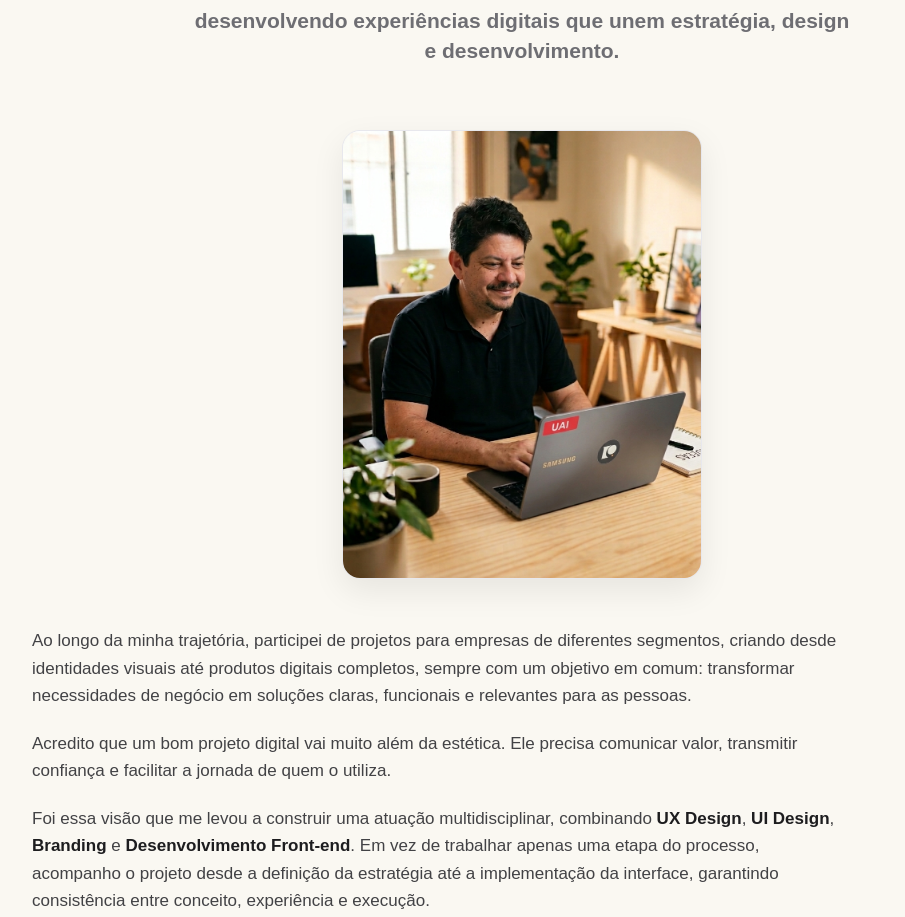
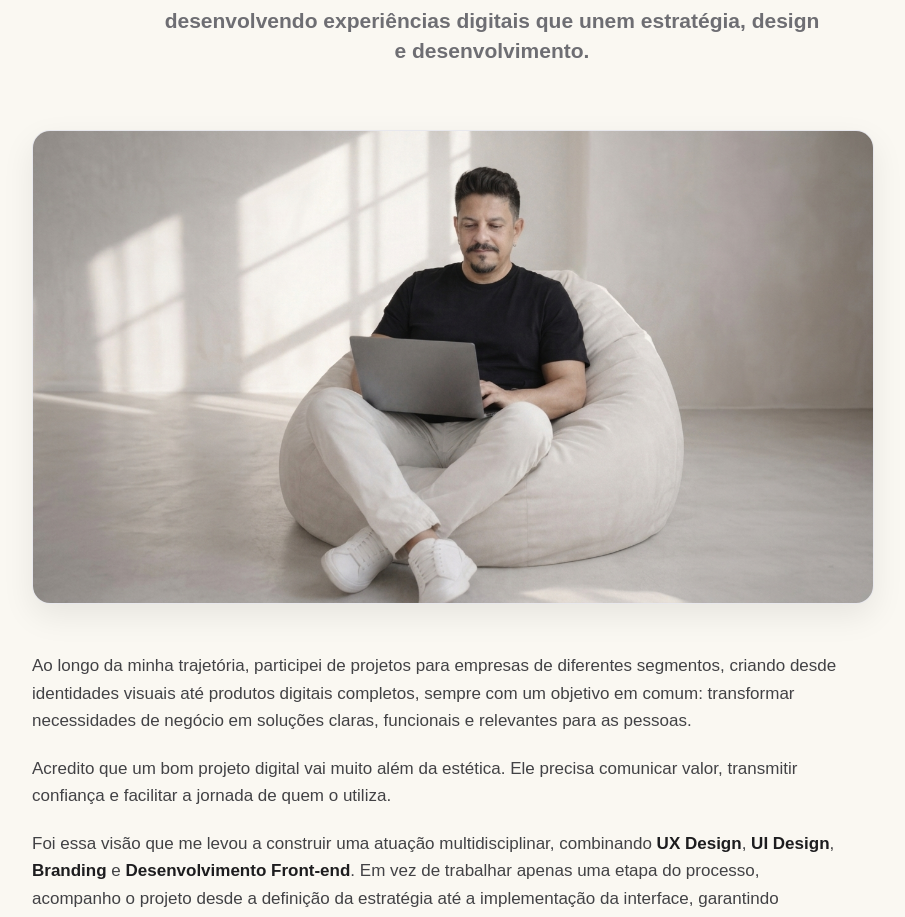
Before and after one commit to robsonsvicero/robson-svicero, a React (Vite) app: page /sobre in a window 1280 px wide. Shown: the part 605-1522 px from the top of the page, without its empty margins (118-1023 px from the left). Built offline with nearby package versions, Linux system fonts and the light colour scheme; no server answers; a web font is replaced by a local one.

Commit message:
feat: inclusão de imagem em sore

```diff
--- a/src/pages/About/About.jsx
+++ b/src/pages/About/About.jsx
@@ -46,10 +46,10 @@ export default function About() {
               </div>
               <figure className="about-portrait">
                 <img
-                  src="/assets/images/sobre-robson-svicero.png"
+                  src="/assets/images/sobre-robson.webp"
                   alt="Robson Svicero"
-                  width="640"
-                  height="760"
+                  width="840"
+                  height="420"
                   loading="eager"
                   decoding="async"
                 />
--- a/src/styles/global.css
+++ b/src/styles/global.css
@@ -1158,8 +1158,8 @@ h3 {
 /* ─── About ──────────────────────────────────────────── */
 
 .about-page .about-hero {
-  display: grid;
-  grid-template-columns: 1fr;
+  display: flex;
+  flex-direction: column;
   gap: clamp(var(--space-8), 5vw, calc(var(--space-12) + var(--space-4)));
   align-items: start;
   justify-items: center;
@@ -1179,7 +1179,7 @@ h3 {
 
 .about-portrait {
   margin: 0;
-  width: min(100%, 360px);
+  height: max(100%, 420px);
   overflow: hidden;
   border: 1px solid var(--border-soft);
   border-radius: var(--radius-lg);
@@ -1188,9 +1188,8 @@ h3 {
 }
 
 .about-portrait img {
-  width: 100%;
-  aspect-ratio: 4 / 5;
-  height: auto;
+  height: 100%;
+  aspect-ratio: 16 / 9;
   object-fit: cover;
 }
 
```
Also changed, not shown: public/assets/images/sobre-robson-svicero.png (deleted), public/assets/images/sobre-robson.webp (added).
